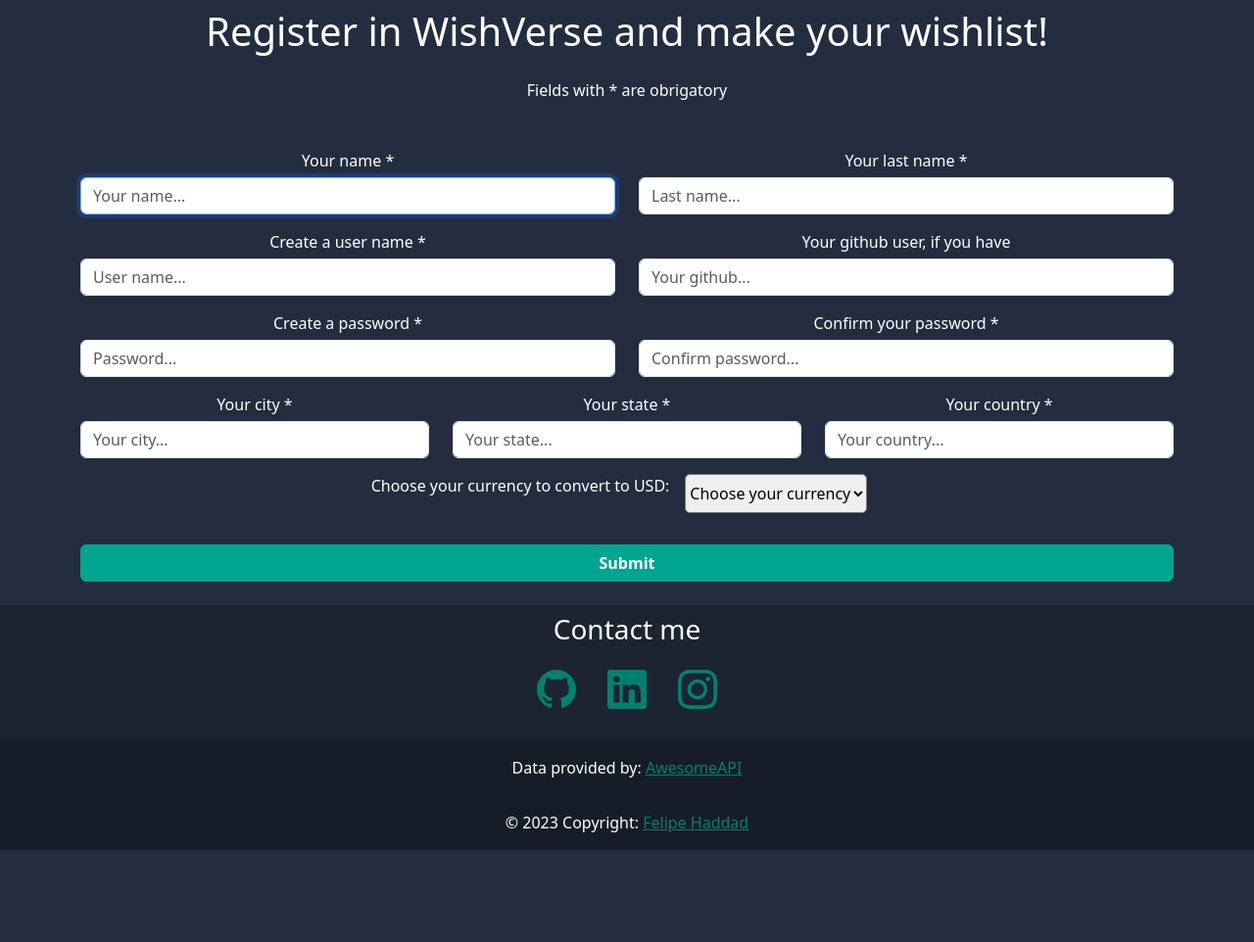
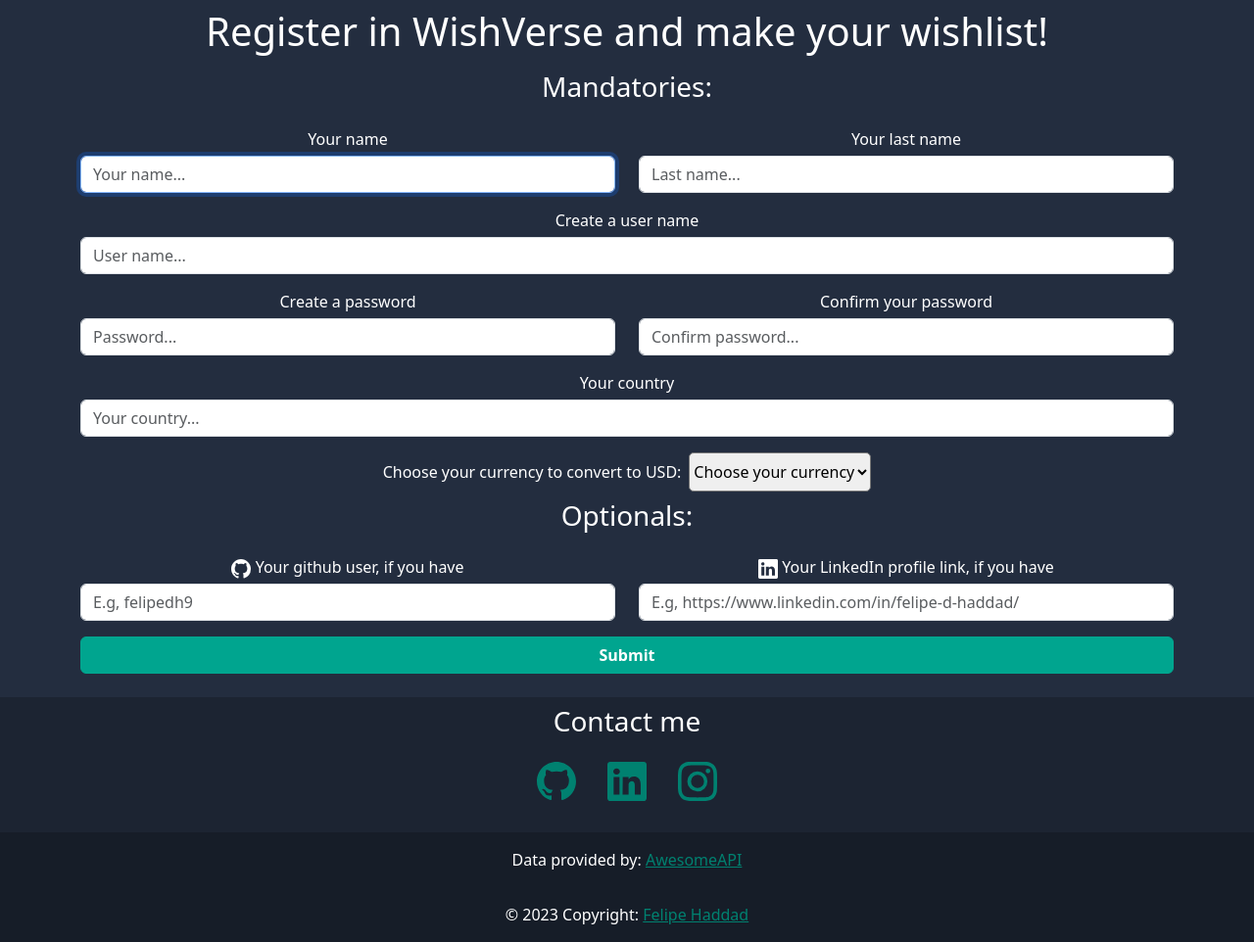
Before and after one commit to FelipeDH9/wishverse, a Flask app: page /register in a window 1280 px wide. Shown: the part 76-1038 px from the top of the page at 98% size. Before the commit the page ends 944 px from the top, so only its background shows below. Run offline with Flask 3, Linux system fonts and the light colour scheme; some libraries are stand-ins or nearby versions.

Commit message:
add function to request github api account, add linkedin in sig up, edit account and database, remove city and state from application

```diff
--- a/app.py
+++ b/app.py
@@ -50,6 +50,16 @@ def money_format(value):
 def currency_format(value):
     return f"{value:,.4f}"
 
+def get_github(github):
+    github_response = (requests.get(f"https://api.github.com/users/{github}"))
+
+    if github_response.status_code == 200:
+        response = github_response.json()
+        session['avatar_url'] = response["avatar_url"]
+    else:
+        session['avatar_url'] = "/static/avatar.png"
+
+    return session['avatar_url']
 
 app.jinja_env.filters["money_format"] = money_format
 app.jinja_env.filters["currency_format"] = currency_format
@@ -92,13 +102,12 @@ def register():
         name = request.form.get("name").title().strip()
         last_name = request.form.get("last_name").title().strip()
         user_name = request.form.get("user_name").strip()
-        github_username = request.form.get("github_username").strip()
+        github = request.form.get("github").strip()
         password = request.form.get("password").strip()
         confirmation = request.form.get("confirmation").strip()
-        city = request.form.get("city").title().strip()
-        state = request.form.get("state").title().strip()
         country = request.form.get("country").title().strip()
         currency = request.form.get("currency")
+        linkedin = request.form.get("linkedin").strip()
 
         # search DB for user_name provided
         conn = get_db_connection()
@@ -113,30 +122,27 @@ def register():
             or not user_name
             or not password
             or not confirmation
-            or not city
-            or not state
             or not country
         ):
             flash("Please fill all fields to register!", "warning")
-            return render_template("register.html")
+            return render_template("register.html", currencies=CURRENCIES)
 
         # check if user already exists
         elif len(db_users) != 0:
             flash("User name already exists!", "warning")
-            return render_template("register.html")
+            return render_template("register.html", currencies=CURRENCIES)
 
         # check if passwords match
         elif password != confirmation:
             flash("Passwords do not match, please try again!", "warning")
-            return render_template("register.html")
+            return render_template("register.html", currencies=CURRENCIES)
 
         # validate if currency exists
         elif currency not in CURRENCIES_ISO:
             flash(
                 "Currency not valid, please choose one in the select field!", "warning"
             )
-            return render_template("register.html")
-
+            return render_template("register.html", currencies=CURRENCIES)
 
 
 
@@ -145,17 +151,16 @@ def register():
             hash = generate_password_hash(password)
             # insert new user to db
             conn.execute(
-                "INSERT INTO users (name, last_name, user_name, hash, city, state, country, currency, github_username) VALUES(?, ?, ?, ?, ?, ?, ?, ?, ?)",
+                "INSERT INTO users (name, last_name, user_name, hash, country, currency, github, linkedin) VALUES(?, ?, ?, ?, ?, ?, ?, ?)",
                 (
                     name,
                     last_name,
                     user_name,
                     hash,
-                    city,
-                    state,
                     country,
                     currency,
-                    github_username,
+                    github,
+                    linkedin,
                 ),
             )
 
@@ -170,23 +175,13 @@ def register():
             session["name"] = user[0]["name"]
             session["last_name"] = user[0]["last_name"]
             session["user_name"] = user[0]["user_name"]
-            session["city"] = user[0]["city"]
-            session["state"] = user[0]["state"]
             session["country"] = user[0]["country"]
             session["currency"] = user[0]["currency"]
+            session["linkedin"] = user[0]["linkedin"]
 
 
-            if not user[0]["github_username"]:
-                session["github_username"] = user[0]["github_username"]
-                session['avatar_url'] = "/static/avatar.png"
 
-            else:
-                github_response = (
-                    requests.get(f"https://api.github.com/users/{user[0]['github_username']}")
-                ).json()
-                session['avatar_url'] = github_response["avatar_url"]
-                session["github_username"] = user[0]["github_username"]
-
+            get_github(github)
 
 
             for currency in CURRENCIES:
@@ -231,7 +226,7 @@ def login():
 
         if len(user) != 1:
             flash("User do not exist, please register!", "warning")
-            return render_template("register.html")
+            return render_template("register.html", currencies=CURRENCIES)
 
         # check if password saved in DB is equal to password provided
         elif not check_password_hash(user[0]["hash"], password):
@@ -239,26 +234,16 @@ def login():
             return redirect("/login")
 
         else:
-            github_username = user[0]["github_username"]
-
-            if not github_username:
-                session['avatar_url'] = "/static/avatar.png"
-
-            else:
-                github_response = (
-                    requests.get(f"https://api.github.com/users/{github_username}")
-                ).json()
-                session['avatar_url'] = github_response["avatar_url"]
+            github = user[0]["github"]
+            get_github(github)
 
 
             session["user_id"] = user[0]["id"]
             session["name"] = user[0]["name"]
             session["last_name"] = user[0]["last_name"]
             session["user_name"] = user[0]["user_name"]
-            session["city"] = user[0]["city"]
-            session["state"] = user[0]["state"]
             session["country"] = user[0]["country"]
-            session["github_username"] = user[0]["github_username"]
+            session["github"] = user[0]["github"]
             session["currency"] = user[0]["currency"]
 
 
@@ -479,10 +464,9 @@ def account():
         new_last_name = request.form.get("last_name").strip().title()
         new_password = request.form.get("password").strip()
         new_confirmation = request.form.get("confirmation").strip()
-        new_github = request.form.get("github_username").strip()
-        new_city = request.form.get("city").strip().title()
-        new_state = request.form.get("state").strip().title()
         new_country = request.form.get("country").strip().title()
+        new_github = request.form.get("github").strip()
+        new_linkedin = request.form.get("linkedin")
 
         if not user_id or not user_id.isdigit() or int(user_id) <= 0:
             flash(f"User {user_id} do not exist, try another one!", "danger")
@@ -514,20 +498,6 @@ def account():
                 session["last_name"] = new_last_name
 
 
-            # check city
-            if new_city and new_city != user[0]["city"]:
-                conn.execute("UPDATE users SET city = ? WHERE id = ?", (new_city, user_id,))
-                changes += 1
-                session["city"] = new_city
-
-
-            # check state
-            if new_state and new_state != user[0]["state"]:
-                conn.execute("UPDATE users SET state = ? WHERE id = ?", (new_state, user_id,))
-                changes += 1
-                session["state"] = new_state
-
-
             # check country
             if new_country and new_country != user[0]["country"]:
                 conn.execute("UPDATE users SET country = ? WHERE id = ?", (new_country, user_id,))
@@ -536,18 +506,23 @@ def account():
 
 
             # check github
-            if new_github and new_github != user[0]["github_username"]:
-                conn.execute("UPDATE users SET github_username = ? WHERE id = ?", (new_github, user_id,))
+            if new_github and new_github != user[0]["github"]:
+                conn.execute("UPDATE users SET github = ? WHERE id = ?", (new_github, user_id,))
+                get_github(new_github)
+                session["github"] = new_github
                 changes += 1
-                github_response = (requests.get(f"https://api.github.com/users/{new_github}")).json()
-                session['avatar_url'] = github_response["avatar_url"]
-                session["github_username"] = new_github
 
             # check password
             if new_password and new_confirmation and new_password == new_confirmation:
                 hash = generate_password_hash(new_password)
                 conn.execute("UPDATE users SET hash = ? WHERE id = ?", (hash, user_id,))
                 changes += 1
+
+            # check linkedin
+            if new_linkedin and new_linkedin != user[0]["linkedin"]:
+                conn.execute("UPDATE users SET linkedin = ? WHERE id = ?", (new_linkedin.strip(), user_id,))
+                changes += 1
+                session["linkedin"] = new_linkedin
 
 
             if changes > 0:
--- a/schema.sql
+++ b/schema.sql
@@ -4,11 +4,10 @@ CREATE TABLE IF NOT EXISTS users (
     last_name TEXT NOT NULL,
     user_name TEXT NOT NULL,
     hash TEXT NOT NULL,
-    city TEXT NOT NULL,
-    state TEXT NOT NULL,
     country TEXT NOT NULL,
     currency TEXT NOT NULL,
-    github_username TEXT
+    github TEXT,
+    linkedin TEXT
 );
 
 
--- a/static/styles.css
+++ b/static/styles.css
@@ -298,6 +298,24 @@ p {
   opacity: 0.5;
 }
 
+/* EDIT PAGE */
+.currency {
+  padding: 0;
+  margin: 0;
+  margin-right: .5rem;
+  }
+
+
+  .currency-select {
+  margin:  0;
+  }
+
+  .currency-flex {
+  margin-top: 1rem;
+  align-items: center;
+  }
+
+
 /* ADD PRODUCT BUTTON */
 .add-btn {
   display: flex;
@@ -405,14 +423,18 @@ p {
     margin-top: 2rem;
   }
 
+  /* EDIT PAGE */
   .edit-btn {
     margin-bottom: 1rem;
   }
 
-  /* .card-infos {
-        margin-bottom: 0;
-        padding: 8px;
-    } */
+  h3 {
+    margin-top: 1rem;
+  }
+
+  .currency {
+    margin-bottom: .5rem;
+    }
 }
 
 @media (max-width: 320px) {
--- a/templates/login.html
+++ b/templates/login.html
@@ -13,6 +13,8 @@
         </div>
     {% endfor %}
 
+    <h1 class="text-center">Enter with your username and password</h1>
+
     <form action="/login" method="post">
         <label for="user_name">User:</label>
         <input autofocus autocomplete="on" class="form-control " id="user_name" name="user_name" placeholder="User..." type="text">
--- a/templates/register.html
+++ b/templates/register.html
@@ -16,17 +16,17 @@
     {% endfor %}
 
     <h1 class="text-center">Register in WishVerse and make your wishlist!</h1>
-    <p class="text-center">Fields with * are obrigatory</p>
 
+    <h3 class="text-center">Mandatories:</h3>
     <form action="/register" method="post">
 
         <div class="row">
             <div class="col">
-                <label for="name">Your name *</label>
+                <label for="name">Your name</label>
                 <input autofocus class="form-control" id="name" name="name" placeholder="Your name..." type="text">
             </div>
             <div class="col">
-                <label for="last-name">Your last name * </label>
+                <label for="last-name">Your last name</label>
                 <input class="form-control" id="last_name" name="last_name" placeholder="Last name..." type="text">
             </div>
         </div>
@@ -35,54 +35,55 @@
         <div class="row">
             <div class="col">
 
-                <label for="user-name">Create a user name * </label>
+                <label for="user-name">Create a user name</label>
                 <input class="form-control" id="user_name" name="user_name" placeholder="User name..." type="text">
-            </div>
-
-            <div class="col">
-                <label for="github_username">Your github user, if you have</label>
-                <input class="form-control" id="github_username" name="github_username" placeholder="Your github..." type="text">
             </div>
         </div>
 
         <div class="row">
             <div class="col">
-                <label for="password">Create a password * </label>
+                <label for="password">Create a password</label>
                 <input class="form-control" id="password" name="password" placeholder="Password..." type="password">
             </div>
 
             <div class="col">
-                <label for="confirmation">Confirm your password * </label>
+                <label for="confirmation">Confirm your password</label>
                 <input class="form-control" id="confirmation" name="confirmation" placeholder="Confirm password..." type="password">
             </div>
         </div>
 
         <div class="row">
-
             <div class="col">
-                <label for="city">Your city *</label>
-                <input class="form-control" id="city" name="city" placeholder="Your city..." type="text">
-            </div>
-
-            <div class="col">
-                <label for="state">Your state *</label>
-                <input class="form-control" id="state" name="state" placeholder="Your state..." type="text">
-            </div>
-
-            <div class="col">
-                <label for="country">Your country *</label>
+                <label for="country">Your country</label>
                 <input class="form-control" id="country" name="country" placeholder="Your country..." type="text">
             </div>
         </div>
 
-        <div class="flex">
+        <div class="flex currency-flex">
             <label class="currency" for="currency">Choose your currency to convert to USD:</label>
-            <select class="custom-select" id="currency" name="currency">
+            <select class="custom-select currency-select" id="currency" name="currency">
                 <option selected disabled>Choose your currency</option>
                 {% for currency in currencies%}
                     <option value="{{currency['iso']}}">{{ currency['name'] }}</option>
                 {% endfor %}
             </select>
+        </div>
+
+        <h3 class="text-center">Optionals:</h3>
+        <div class="row">
+            <div class="col">
+                <label for="github"><svg xmlns="http://www.w3.org/2000/svg" width="20" height="20" fill="currentColor" class="bi bi-github" viewBox="0 0 16 16">
+                    <path d="M8 0C3.58 0 0 3.58 0 8c0 3.54 2.29 6.53 5.47 7.59.4.07.55-.17.55-.38 0-.19-.01-.82-.01-1.49-2.01.37-2.53-.49-2.69-.94-.09-.23-.48-.94-.82-1.13-.28-.15-.68-.52-.01-.53.63-.01 1.08.58 1.23.82.72 1.21 1.87.87 2.33.66.07-.52.28-.87.51-1.07-1.78-.2-3.64-.89-3.64-3.95 0-.87.31-1.59.82-2.15-.08-.2-.36-1.02.08-2.12 0 0 .67-.21 2.2.82.64-.18 1.32-.27 2-.27.68 0 1.36.09 2 .27 1.53-1.04 2.2-.82 2.2-.82.44 1.1.16 1.92.08 2.12.51.56.82 1.27.82 2.15 0 3.07-1.87 3.75-3.65 3.95.29.25.54.73.54 1.48 0 1.07-.01 1.93-.01 2.2 0 .21.15.46.55.38A8.012 8.012 0 0 0 16 8c0-4.42-3.58-8-8-8z"/>
+                  </svg> Your github user, if you have</label>
+                <input class="form-control" id="github" name="github" placeholder="E.g, felipedh9" type="text">
+            </div>
+
+            <div class="col">
+                <label for="linkedin"><svg xmlns="http://www.w3.org/2000/svg" width="20" height="20" fill="currentColor" class="bi bi-linkedin" viewBox="0 0 16 16">
+                    <path d="M0 1.146C0 .513.526 0 1.175 0h13.65C15.474 0 16 .513 16 1.146v13.708c0 .633-.526 1.146-1.175 1.146H1.175C.526 16 0 15.487 0 14.854V1.146zm4.943 12.248V6.169H2.542v7.225h2.401zm-1.2-8.212c.837 0 1.358-.554 1.358-1.248-.015-.709-.52-1.248-1.342-1.248-.822 0-1.359.54-1.359 1.248 0 .694.521 1.248 1.327 1.248h.016zm4.908 8.212V9.359c0-.216.016-.432.08-.586.173-.431.568-.878 1.232-.878.869 0 1.216.662 1.216 1.634v3.865h2.401V9.25c0-2.22-1.184-3.252-2.764-3.252-1.274 0-1.845.7-2.165 1.193v.025h-.016a5.54 5.54 0 0 1 .016-.025V6.169h-2.4c.03.678 0 7.225 0 7.225h2.4z"/>
+                  </svg> Your LinkedIn profile link, if you have</label>
+                <input class="form-control" id="linkedin" name="linkedin" placeholder="E.g, https://www.linkedin.com/in/felipe-d-haddad/" type="text">
+            </div>
         </div>
 
         <button type="submit" class="btn btn-primary">Submit</button>
```
Also changed, not shown: templates/account.html (+31 -18 lines).
